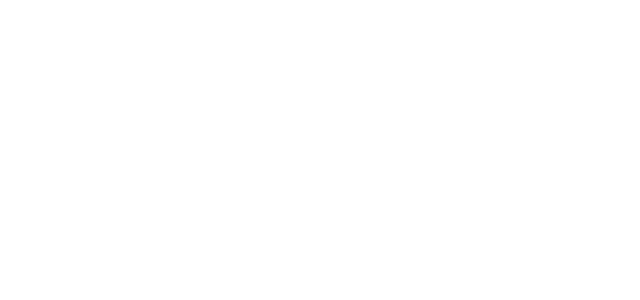
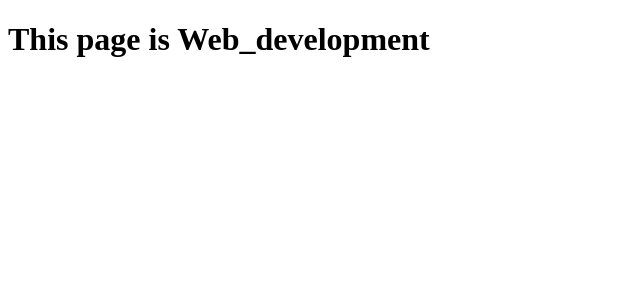
Before and after one commit to Senpai-Coders/Lisa-Webdevelopment-, a React (Create React App) app: page /Webdevelopment in a window 1280 px wide. Shown: the top 300 px of the page, without its empty margins (0-640 px from the left). Built offline with nearby package versions, Linux system fonts and the light colour scheme.

Commit message:
adding web_page & routes

```diff
--- a/src/Routes/config.js
+++ b/src/Routes/config.js
@@ -5,7 +5,7 @@ const About = lazy(() => import("../components/landing-page/About/About"));
 const Home = lazy(() => import("../components/landing-page/Home/Home"));
 const Service = lazy(() => import("../components/landing-page/Service/Service"));
 const GraphicDesign = lazy(() => import("../components/Portfolio-page/Graphic_design/Graphic_design"));
-
+const Web_development = lazy(() => import("../components/Portfolio-page/Web_development/Web_development"));
 // Portfolio Page
 const ROUTERS = [
     {
@@ -27,6 +27,10 @@ const ROUTERS = [
     {
         path: "/GraphicDesign",
         component: GraphicDesign
+    },
+    {
+        path: "/Webdevelopment",
+        component: Web_development,
     }
 ]
 
--- /dev/null
+++ b/src/components/Portfolio-page/Web_development/Web_development.js
@@ -0,0 +1,23 @@
+
+
+import React from 'react'
+import "./Web_development.scss"
+
+const Web_development =()=>{
+	return(
+		<div className="Web_development">
+      		<h1>This page is Web_development</h1>
+			<div className="">
+
+			</div>
+
+    	</div>
+
+
+
+
+
+	)
+}
+
+export default Web_development
--- /dev/null
+++ b/src/components/Portfolio-page/Web_development/Web_development.scss
@@ -0,0 +1,5 @@
+.Web_development {
+    h1 {
+        color: #000;
+    }
+}
```
Also changed, not shown: 1 other file (tests, documents, lock files or other folders).
